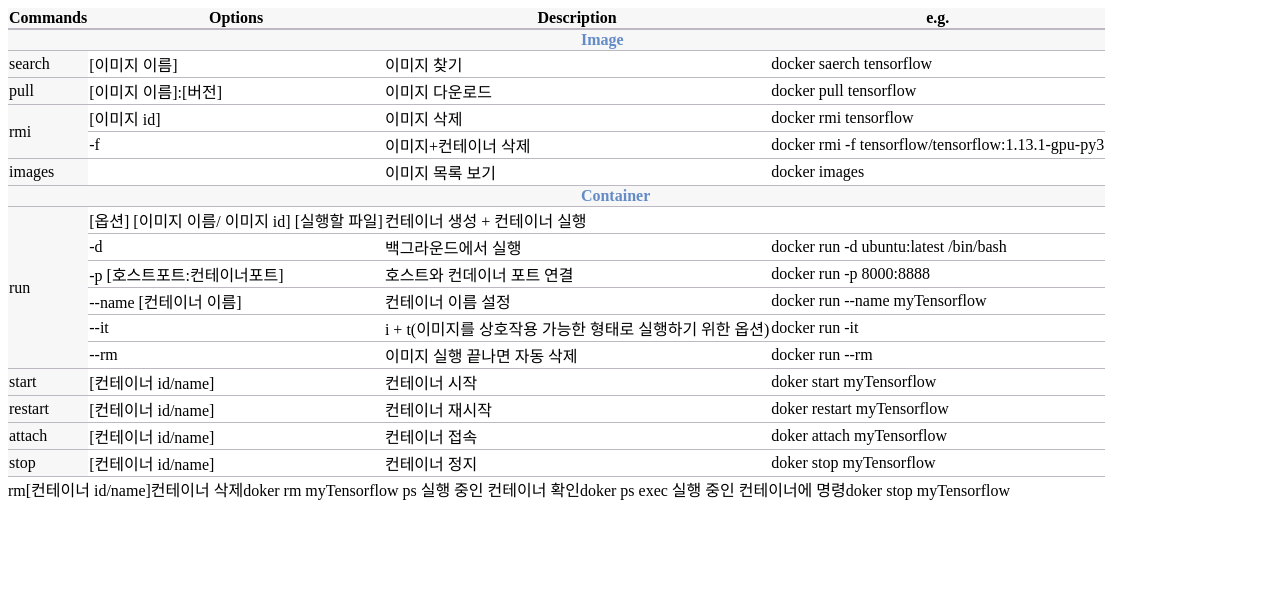
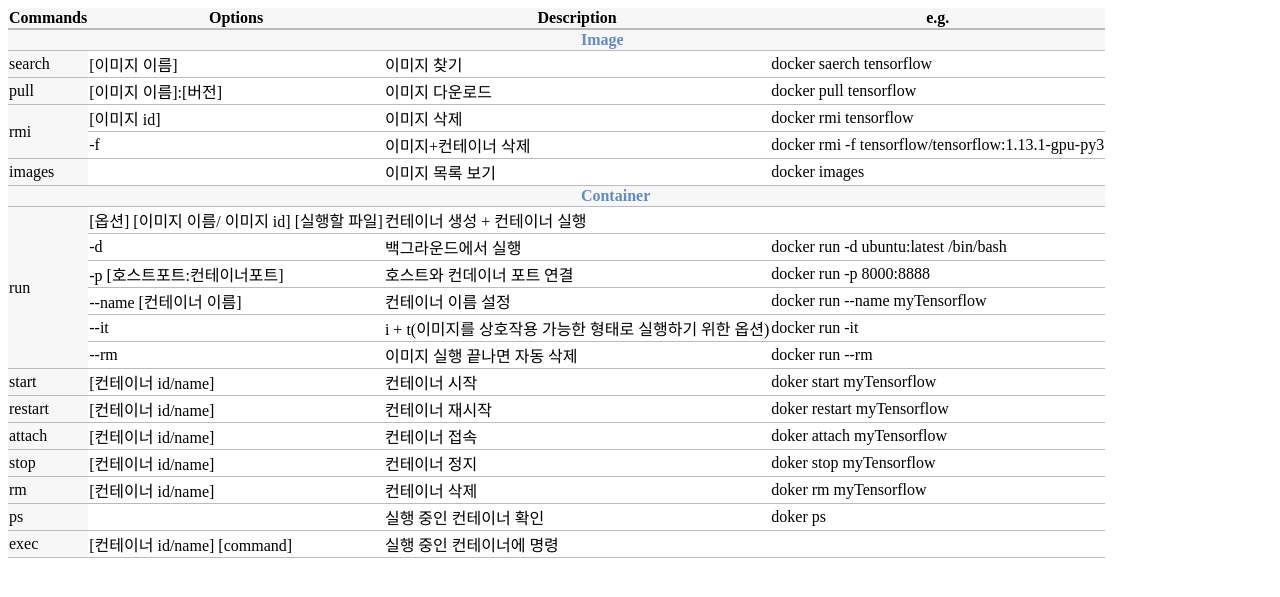
Before and after one commit to finddme/finddme.github.io, a Jekyll site: the page built from _posts/2022-01-13-Docker.md, in a window 1280 px wide. Shown: the top 597 px of the page. Built offline with Jekyll 4.4.1, drawn with Linux system fonts in a browser that asks for light colours.

Commit message:
Update 2022-01-13-Docker.md

```diff
--- a/_posts/2022-01-13-Docker.md
+++ b/_posts/2022-01-13-Docker.md
@@ -60,9 +60,9 @@ tag: Docker
        <tr><td class="line3" rowspan="1">restart</td><td class="line">[컨테이너 id/name]</td><td class="line">컨테이너 재시작</td><td class="line">doker restart myTensorflow</td></tr>
        <tr><td class="line3" rowspan="1">attach</td><td class="line">[컨테이너 id/name]</td><td class="line">컨테이너 접속</td><td class="line">doker attach myTensorflow</td></tr>
        <tr><td class="line3" rowspan="1">stop</td><td class="line">[컨테이너 id/name]</td><td class="line">컨테이너 정지</td><td class="line">doker stop myTensorflow</td></tr>
+       <tr><td class="line3" rowspan="1">rm</td><td class="line">[컨테이너 id/name]</td><td class="line">컨테이너 삭제</td><td class="line">doker rm myTensorflow</td></tr>
+       <tr><td class="line3" rowspan="1">ps</td><td class="line"> </td><td class="line">실행 중인 컨테이너 확인</td><td class="line">doker ps</td></tr>
+       <tr><td class="line3" rowspan="1">exec</td><td class="line">[컨테이너 id/name] [command]</td><td class="line">실행 중인 컨테이너에 명령</td><td class="line"> </td></tr>
     </table>
-     <tr><td class="line3" rowspan="1">rm</td><td class="line">[컨테이너 id/name]</td><td class="line">컨테이너 삭제</td><td class="line">doker rm myTensorflow</td></tr>
-     <tr><td class="line3" rowspan="1">ps</td><td class="line"> </td><td class="line">실행 중인 컨테이너 확인</td><td class="line">doker ps</td></tr>
-     <tr><td class="line3" rowspan="1">exec</td><td class="line"> </td><td class="line">실행 중인 컨테이너에 명령</td><td class="line">doker stop myTensorflow</td></tr>
   </body>
  </html>
```
